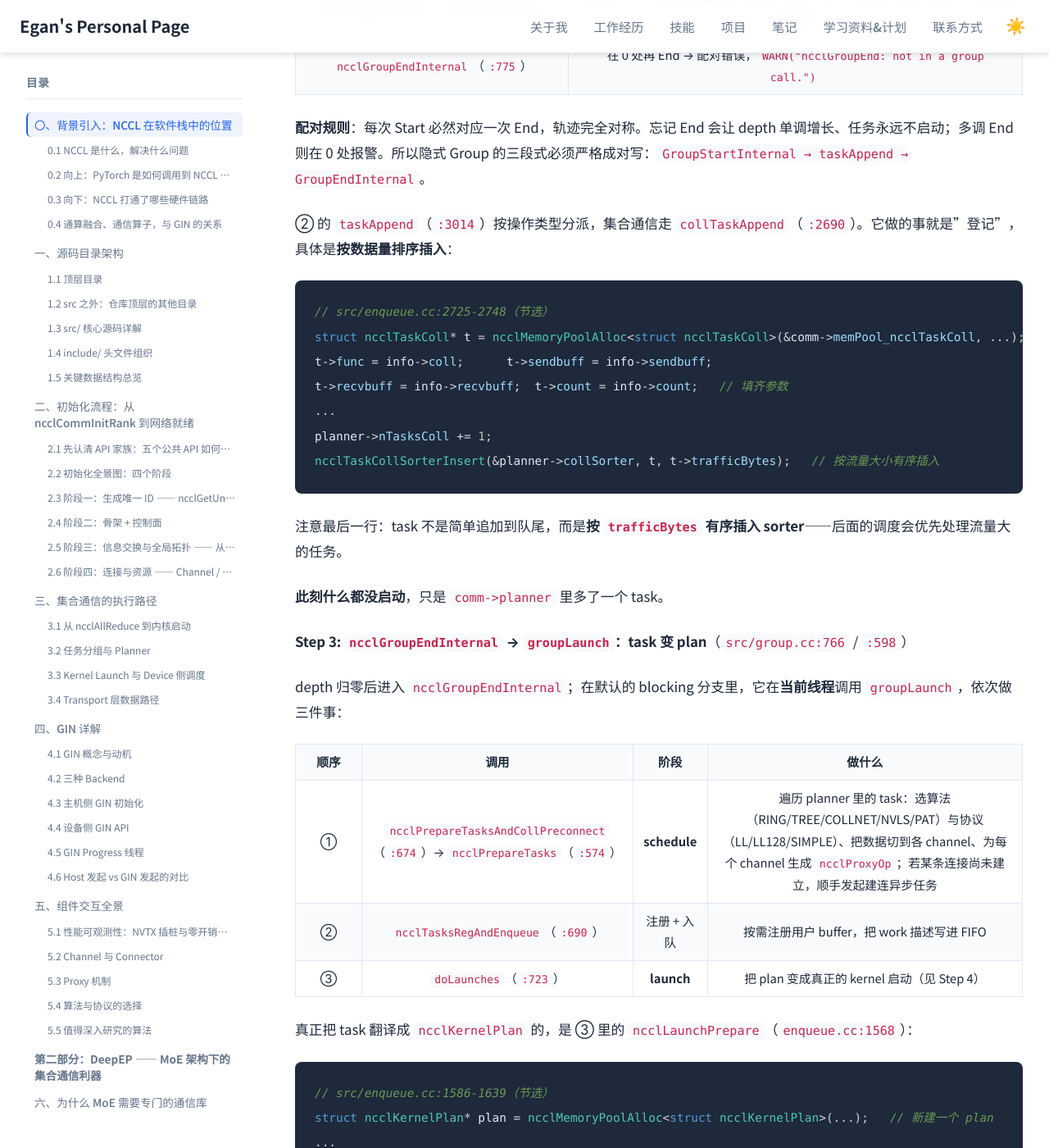
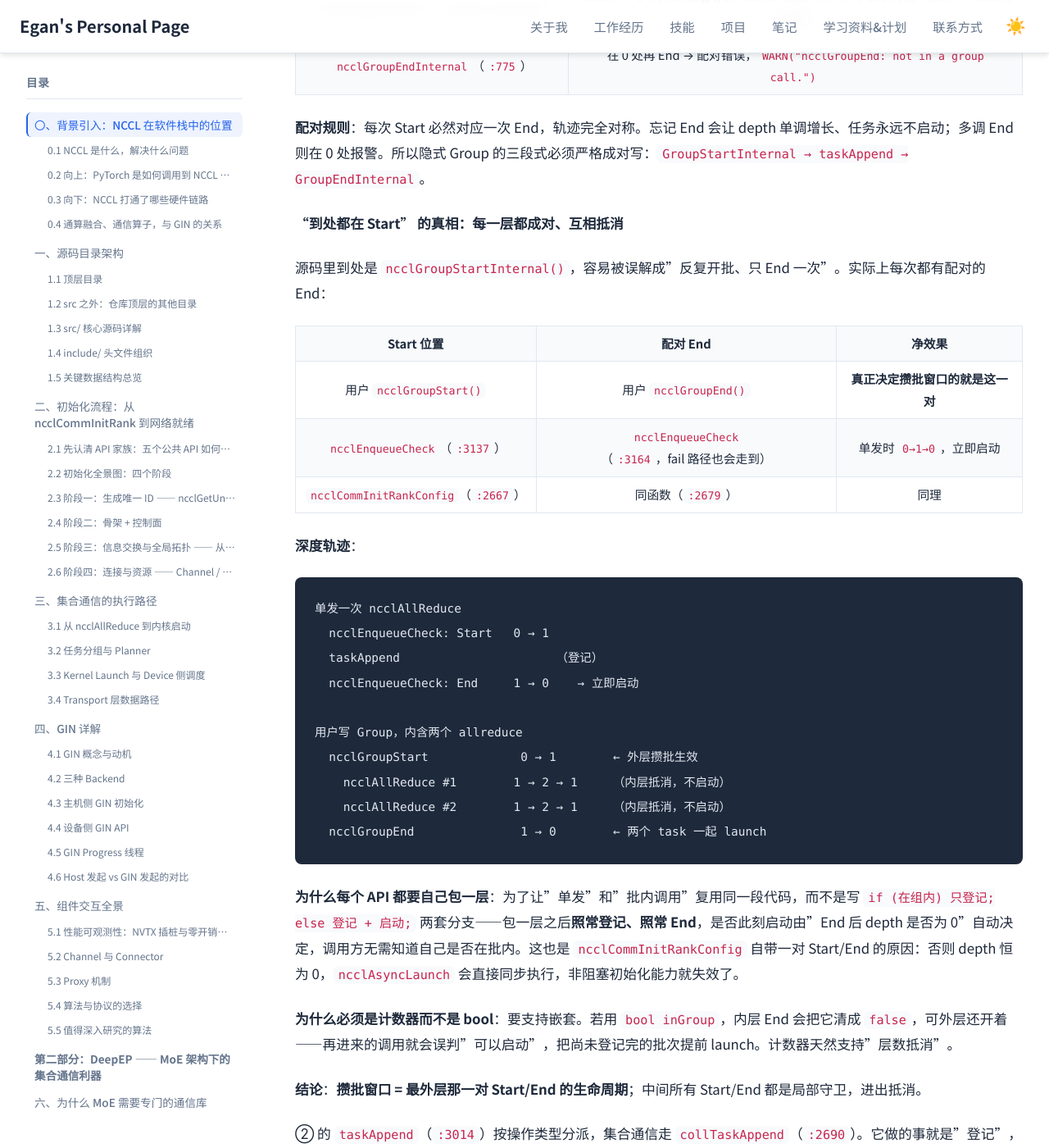
Before and after one commit to Lejun-Hu/Lejun-Hu.github.io, a Jekyll site: the page built from _notes/2026-8-24-nccl-source-study.md, in a window 1280 px wide and 1400 px high, scrolled down 72615 px. Shown: the whole window at 82% size. Built offline with Jekyll 4.4.1, drawn with Linux system fonts in a browser that asks for light colours; nearby versions of some CDN libraries; some of the changed text lies outside the part shown.

Commit message:
note: add depth trace diagrams and pairing-cancel explanation to group depth section

````diff
--- a/_notes/2026-8-24-nccl-source-study.md
+++ b/_notes/2026-8-24-nccl-source-study.md
@@ -1855,6 +1855,37 @@ if ((--ncclGroupDepth) > 0) goto exit;    // 还没退到最外层 → 直接返
 
 **配对规则**：每次 Start 必然对应一次 End，轨迹完全对称。忘记 End 会让 depth 单调增长、任务永远不启动；多调 End 则在 0 处报警。所以隐式 Group 的三段式必须严格成对写：`GroupStartInternal → taskAppend → GroupEndInternal`。
 
+**"到处都在 Start" 的真相：每一层都成对、互相抵消**
+
+源码里到处是 `ncclGroupStartInternal()`，容易被误解成"反复开批、只 End 一次"。实际上每次都有配对的 End：
+
+| Start 位置 | 配对 End | 净效果 |
+|-----------|---------|--------|
+| 用户 `ncclGroupStart()` | 用户 `ncclGroupEnd()` | **真正决定攒批窗口的就是这一对** |
+| `ncclEnqueueCheck`（`:3137`） | `ncclEnqueueCheck`（`:3164`，fail 路径也会走到） | 单发时 `0→1→0`，立即启动 |
+| `ncclCommInitRankConfig`（`:2667`） | 同函数（`:2679`） | 同理 |
+
+**深度轨迹**：
+
+```
+单发一次 ncclAllReduce
+  ncclEnqueueCheck: Start   0 → 1
+  taskAppend                      （登记）
+  ncclEnqueueCheck: End     1 → 0    → 立即启动
+
+用户写 Group，内含两个 allreduce
+  ncclGroupStart             0 → 1        ← 外层攒批生效
+    ncclAllReduce #1        1 → 2 → 1     （内层抵消，不启动）
+    ncclAllReduce #2        1 → 2 → 1     （内层抵消，不启动）
+  ncclGroupEnd               1 → 0        ← 两个 task 一起 launch
+```
+
+**为什么每个 API 都要自己包一层**：为了让"单发"和"批内调用"复用同一段代码，而不是写 `if (在组内) 只登记; else 登记 + 启动;` 两套分支——包一层之后**照常登记、照常 End**，是否此刻启动由"End 后 depth 是否为 0"自动决定，调用方无需知道自己是否在批内。这也是 `ncclCommInitRankConfig` 自带一对 Start/End 的原因：否则 depth 恒为 0，`ncclAsyncLaunch` 会直接同步执行，非阻塞初始化能力就失效了。
+
+**为什么必须是计数器而不是 bool**：要支持嵌套。若用 `bool inGroup`，内层 End 会把它清成 `false`，可外层还开着——再进来的调用就会误判"可以启动"，把尚未登记完的批次提前 launch。计数器天然支持"层数抵消"。
+
+**结论**：**攒批窗口 = 最外层那一对 Start/End 的生命周期**；中间所有 Start/End 都是局部守卫，进出抵消。
+
 ② 的 `taskAppend`（`:3014`）按操作类型分派，集合通信走 `collTaskAppend`（`:2690`）。它做的事就是"登记"，具体是**按数据量排序插入**：
 
 ```cpp
````
